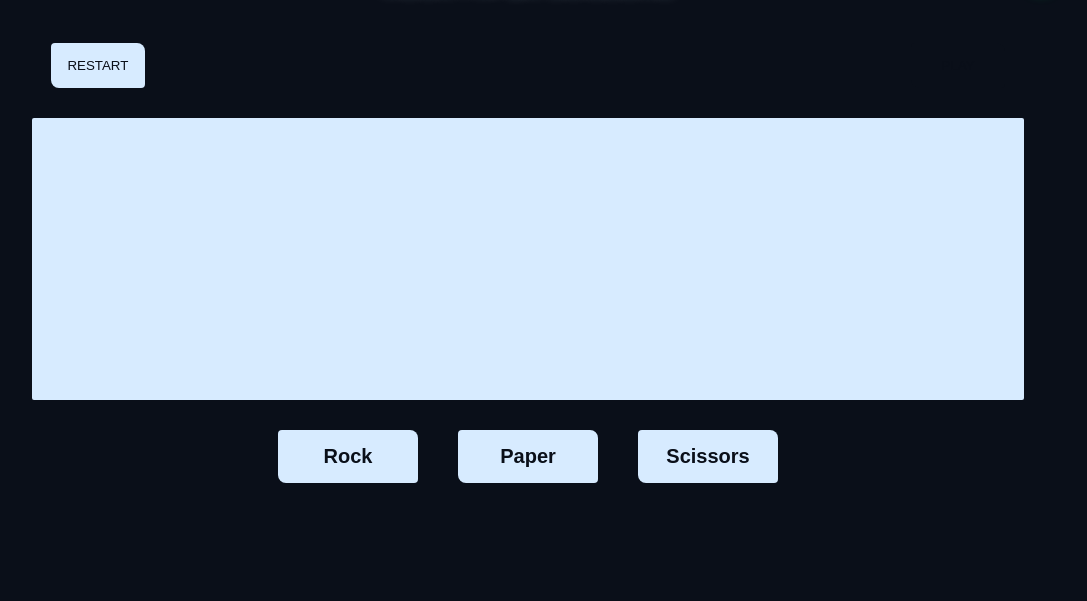
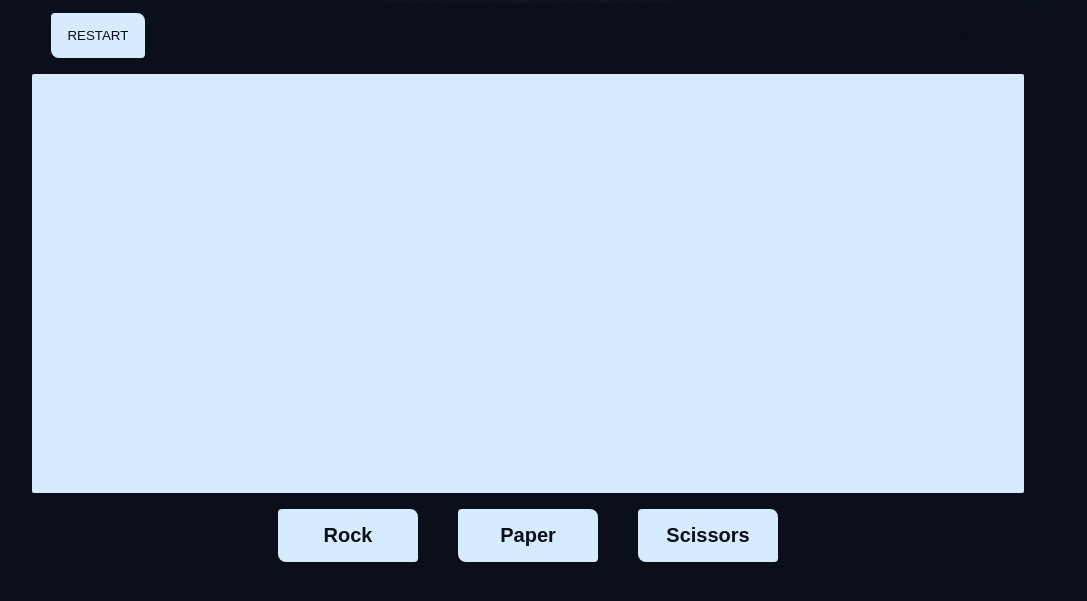
Before and after one commit to Max-kcs-Eriksson/top_rock-paper-scissors, a plain HTML site: page projects/rock-paper-scissors/index.html in a window 1280 px wide. Shown: the part 47-648 px from the top of the page, without its empty margins (112-1199 px from the left). Drawn offline with Linux system fonts and the light colour scheme.

Commit message:
Change heights of .score-board, .round-result, and .set-result > > To fix collision of text content

```diff
--- a/projects/rock-paper-scissors/style.css
+++ b/projects/rock-paper-scissors/style.css
@@ -129,7 +129,9 @@ h1 {
     width: 75%;
     min-height: 250px;
     padding: 1em;
+    margin: 1em;
     border-radius: 2px;
+    gap: 3em;
 }
 
 .score-board,
@@ -153,7 +155,11 @@ h1 {
     display: flex;
     flex-direction: column;
     justify-content: flex-start;
-    height: 5em;
+    height: 6em;
+}
+
+.set-result {
+    height: 4em;
 }
 
 /* CONTROLLER */
```
